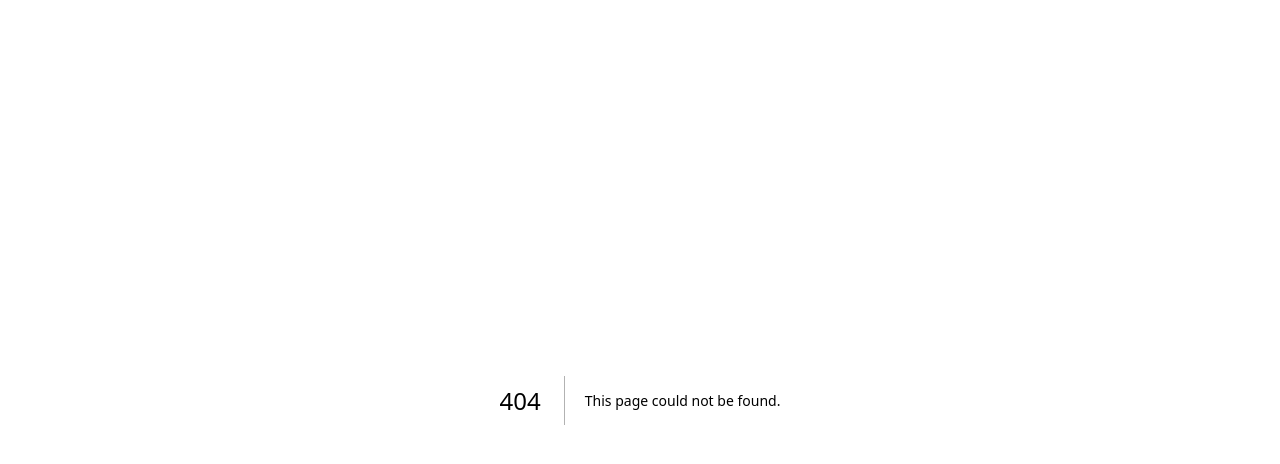
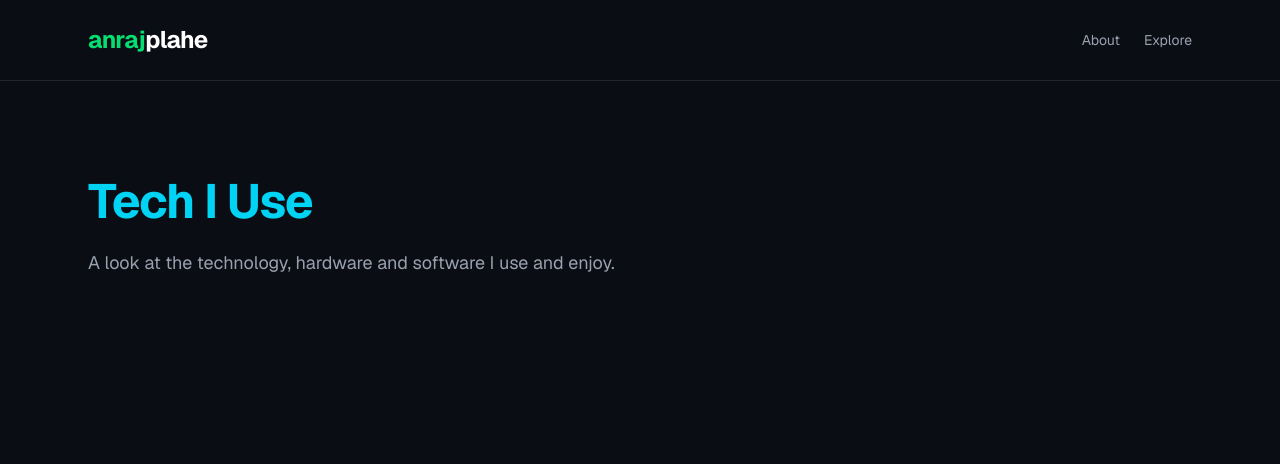
Before and after one commit to anrajplahe/anraj-website, a Next.js app: page /tech in a window 1280 px wide. Before the commit this address had no page. Shown: the top 464 px of the page. Built offline with nearby package versions, Linux system fonts and the light colour scheme.

Commit message:
Add Tech page and shared navigation layout

```diff
--- a/src/app/globals.css
+++ b/src/app/globals.css
@@ -1,8 +1,9 @@
+
 @import "tailwindcss";
 
 :root {
-  --background: #ffffff;
-  --foreground: #171717;
+  --background: #0B0D14;
+  --foreground: #ffffff;
 }
 
 @theme inline {
@@ -12,13 +13,6 @@
   --font-mono: var(--font-geist-mono);
 }
 
-@media (prefers-color-scheme: dark) {
-  :root {
-    --background: #0a0a0a;
-    --foreground: #ededed;
-  }
-}
-
 body {
   background: var(--background);
   color: var(--foreground);
--- a/src/app/layout.tsx
+++ b/src/app/layout.tsx
@@ -1,5 +1,7 @@
+
 import type { Metadata } from "next";
 import { Geist, Geist_Mono } from "next/font/google";
+import Navbar from "@/components/Navbar";
 import "./globals.css";
 
 const geistSans = Geist({
@@ -23,15 +25,10 @@ export const metadata: Metadata = {
   description:
     "A personal space exploring software development, technology, Bhangra, music and everything in between.",
 
-  alternates: {
-    canonical: "/",
-  },
-
   openGraph: {
     title: "Anraj Plahe",
     description:
       "Software, technology, Bhangra, music and everything in between.",
-    url: "https://anrajplahe.com",
     siteName: "Anraj Plahe",
     locale: "en_GB",
     type: "website",
@@ -56,7 +53,15 @@ export default function RootLayout({ children }: LayoutProps<"/">) {
       lang="en"
       className={`${geistSans.variable} ${geistMono.variable} h-full antialiased`}
     >
-      <body className="min-h-full flex flex-col">{children}</body>
+      <body className="flex min-h-screen flex-col bg-[#0B0D14] text-white">
+
+        {/* Shared navigation across all pages */}
+        <Navbar />
+
+        {/* Content of whichever page is being viewed */}
+        {children}
+
+      </body>
     </html>
   );
 }
--- a/src/app/page.tsx
+++ b/src/app/page.tsx
@@ -1,5 +1,3 @@
-
-import Navbar from "@/components/Navbar";
 import InterestCard from "@/components/InterestCard";
 
 import {
@@ -9,16 +7,16 @@ import {
 } from "react-icons/fa6";
 
 // Interest card data
+
 const interests = [
   {
-    title: "Software & Projects",
-    description:
-      "A little insight into my tech journey and what I'm building.",
+    title: "Projects",
+    description: "A little insight into my tech journey and what I'm building.",
     symbol: "</>",
     colour: "text-violet-400",
   },
   {
-    title: "Tech & Gear",
+    title: "Tech I Use",
     description: "Software and hardware I use and love.",
     symbol: "⌘",
     colour: "text-cyan-400",
@@ -30,7 +28,7 @@ const interests = [
     colour: "text-yellow-400",
   },
   {
-    title: "Music",
+    title: "Guitar & Music",
     description: "Guitars, sounds and random musings.",
     symbol: "♫",
     colour: "text-pink-400",
@@ -39,10 +37,7 @@ const interests = [
 
 export default function Home() {
   return (
-    <main className="min-h-screen bg-[#0B0D14] text-white">
-
-      {/* Navigation */}
-      <Navbar />
+    <main className="flex-1 bg-[#0B0D14] text-white">
 
       {/* Hero Section */}
       <section
--- /dev/null
+++ b/src/app/tech/page.tsx
@@ -0,0 +1,34 @@
+import type { Metadata } from "next";
+
+export const metadata: Metadata = {
+  title: "Tech I Use",
+  description:
+    "A look at the technology, hardware and software I use and enjoy.",
+  alternates: {
+    canonical: "/tech",
+  },
+  openGraph: {
+    url: "/tech",
+  },
+};
+
+export default function TechPage() {
+  return (
+    <main className="flex-1 bg-[#0B0D14] text-white">
+
+      <section className="mx-auto max-w-6xl px-4 py-16 sm:px-6 sm:py-24">
+
+        <h1 className="text-4xl font-bold tracking-tight text-cyan-400 sm:text-5xl">
+          Tech I Use
+        </h1>
+
+        <p className="mt-6 max-w-2xl text-lg text-gray-400">
+          A look at the technology, hardware and software
+          I use and enjoy.
+        </p>
+
+      </section>
+
+    </main>
+  );
+}
--- a/src/components/InterestCard.tsx
+++ b/src/components/InterestCard.tsx
@@ -22,7 +22,7 @@ export default function InterestCard({
         {symbol}
       </span>
 
-      <h3 className="mt-8 text-lg font-semibold sm:mt-10 sm:text-xl">
+      <h3 className={`mt-8 text-lg font-semibold sm:mt-10 sm:text-xl ${colour}`}>
         {title}
       </h3>
 
--- a/src/components/Navbar.tsx
+++ b/src/components/Navbar.tsx
@@ -1,7 +1,7 @@
 
 export default function Navbar() {
   return (
-    <header className="border-b border-white/10">
+    <header className="w-full border-b border-white/10 bg-[#0B0D14] text-white">
       <nav className="mx-auto flex max-w-6xl items-center justify-between gap-3 px-4 py-4 sm:px-6 sm:py-6">
 
         {/* Website Logo */}
@@ -14,10 +14,11 @@ export default function Navbar() {
 
         {/* Navigation Links */}
         <div className="flex items-center gap-3 text-xs text-gray-400 sm:gap-6 sm:text-sm">
-          <a href="#about" className="transition hover:text-white">
+          <a href="/#about" className="transition hover:text-white">
             About
           </a>
-          <a href="#interests" className="transition hover:text-white">
+
+          <a href="/#interests" className="transition hover:text-white">
             Explore
           </a>
         </div>
```
